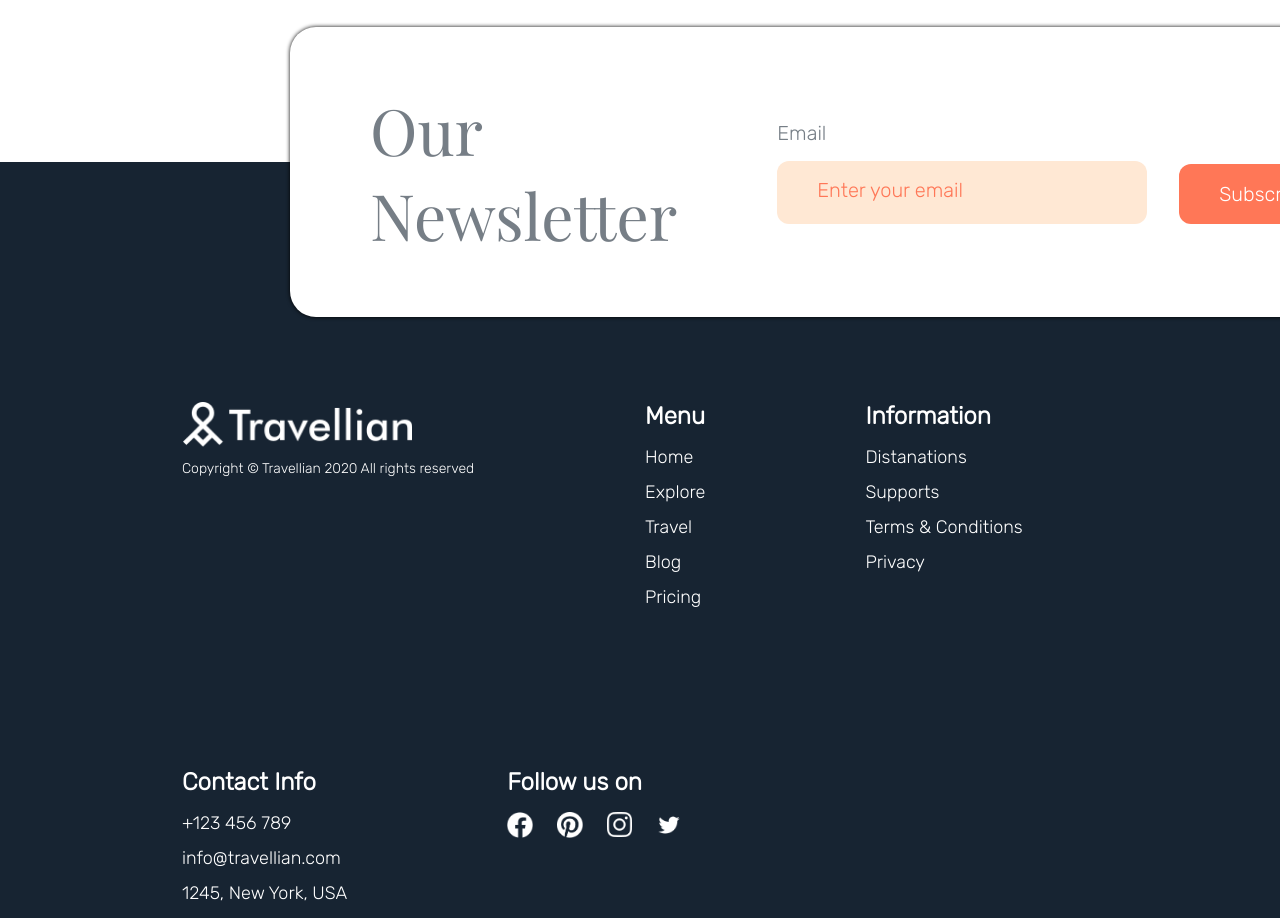
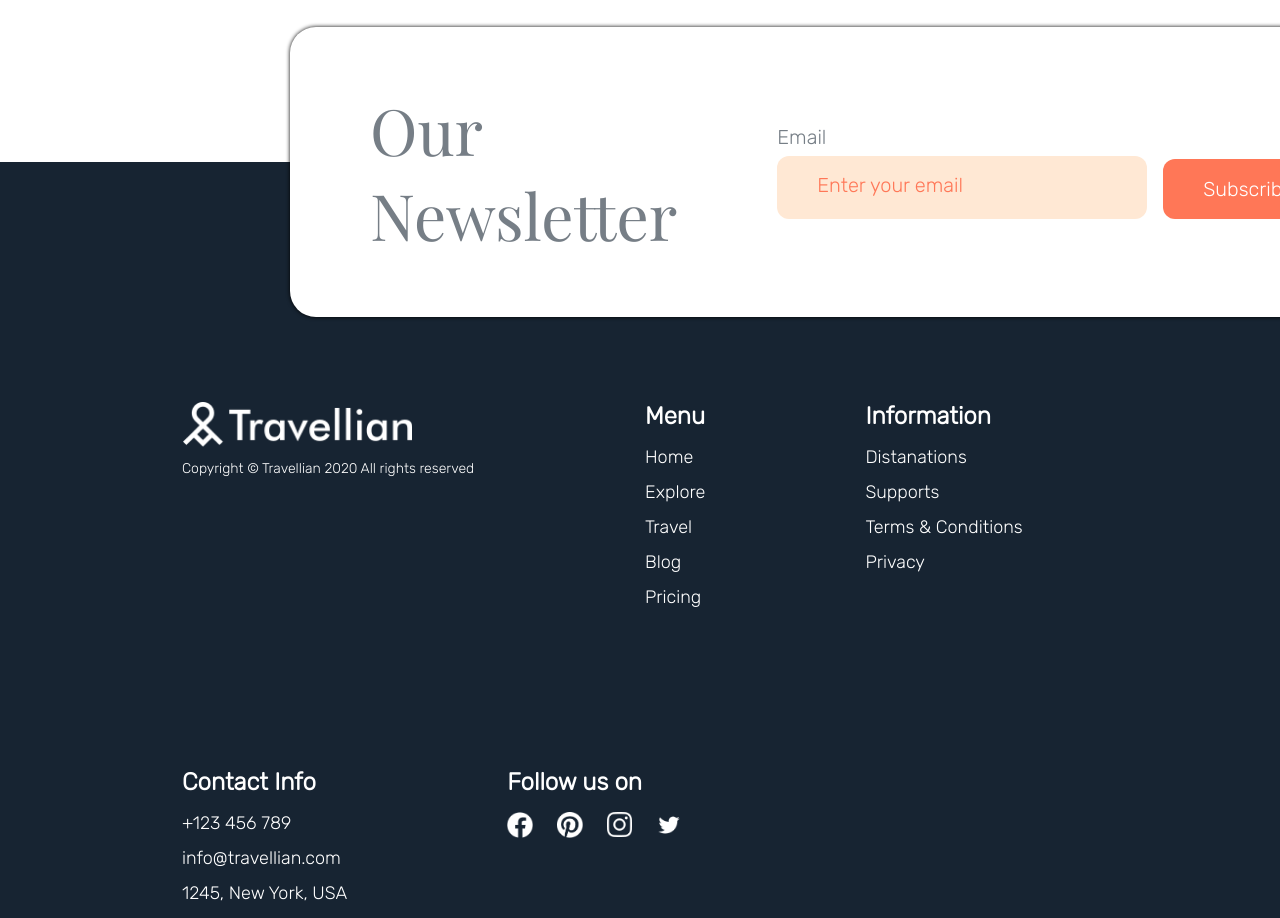
Before and after one commit to Dmy0/travellian, a website: page src/index.html in a window 1280 px wide. Shown: the part 8180-9098 px from the top of the page. Drawn offline with nearby package versions, Linux system fonts and the light colour scheme; files that its build step writes are made by us from their sources.

Commit message:
travellian

```diff
--- a/src/index.html
+++ b/src/index.html
@@ -383,11 +383,14 @@
           <div class="reviews__subscribe-content">
             <p>Our Newsletter</p>
             <div class="reviews__subscribe-content-input">
-            <div class="reviews__subscribe-content-input-wrap">
-              <label for="emai">Email</label>
-              <input type="email" id="email" placeholder="Enter your email">
-            </div>
-              <button>Subscribe</button>
+              <form method="POST" id="email-form" onsubmit="return validateEmail()">
+                <div class="input__wrap">
+                  <label for="email">Email</label>
+                  <input type="email" id="email" placeholder="Enter your email" required>
+                  <span id="error-message" style="color: red; display: none;">Please enter a valid email address.</span>
+                </div>
+                <button type="submit">Subscribe</button>
+              </form>
             </div>
           </div>
         </div>
--- a/src/js/main.js
+++ b/src/js/main.js
@@ -36,3 +36,17 @@ moveRight.addEventListener("click", () =>{
     currentItem < slidesQuantity - 1 ? (currentItem++, updateSlider()) : currentItem
 })
 updateSlider();
+
+function validateEmail() {
+    const emailInput = document.getElementById("email").value;
+    const errorMessage = document.getElementById("error-message");
+    const emailPattern = /^[^\s@]+@[^\s@]+\.[^\s@]+$/;
+
+    if (!emailPattern.test(emailInput)) {
+      errorMessage.style.display = "block";
+      return false;
+    } else {
+      errorMessage.style.display = "none";
+      return true;
+    }
+  }
--- a/src/sass/page/index.sass
+++ b/src/sass/page/index.sass
@@ -962,12 +962,11 @@ $dark-blue: #172432
                 align-items: center
                 justify-content: space-between
                 gap: 32px
-                &-wrap
+                form
                     display: flex
-                    flex-direction: column
+                    flex-direction: row
+                    align-items: center
                     gap: 16px
-                    justify-content: space-between
-                    align-items: flex-start
                 label
                     color: $grey
                     font-size: 20px
@@ -979,10 +978,13 @@ $dark-blue: #172432
                     border-radius: 12px
                     max-width: 375px
                     width: 370px
+                    margin-top: 7px
                     &::placeholder
                         color: $coral-red
                         font-size: 20px
                         font-family: $font-rubik-regular
+                span
+                    font-size: 14px
                 button
                     padding: 18px 40px
                     background-color: $coral-red
```
Also changed, not shown: build/css/main.css, build/index.html, build/js/main.js.
